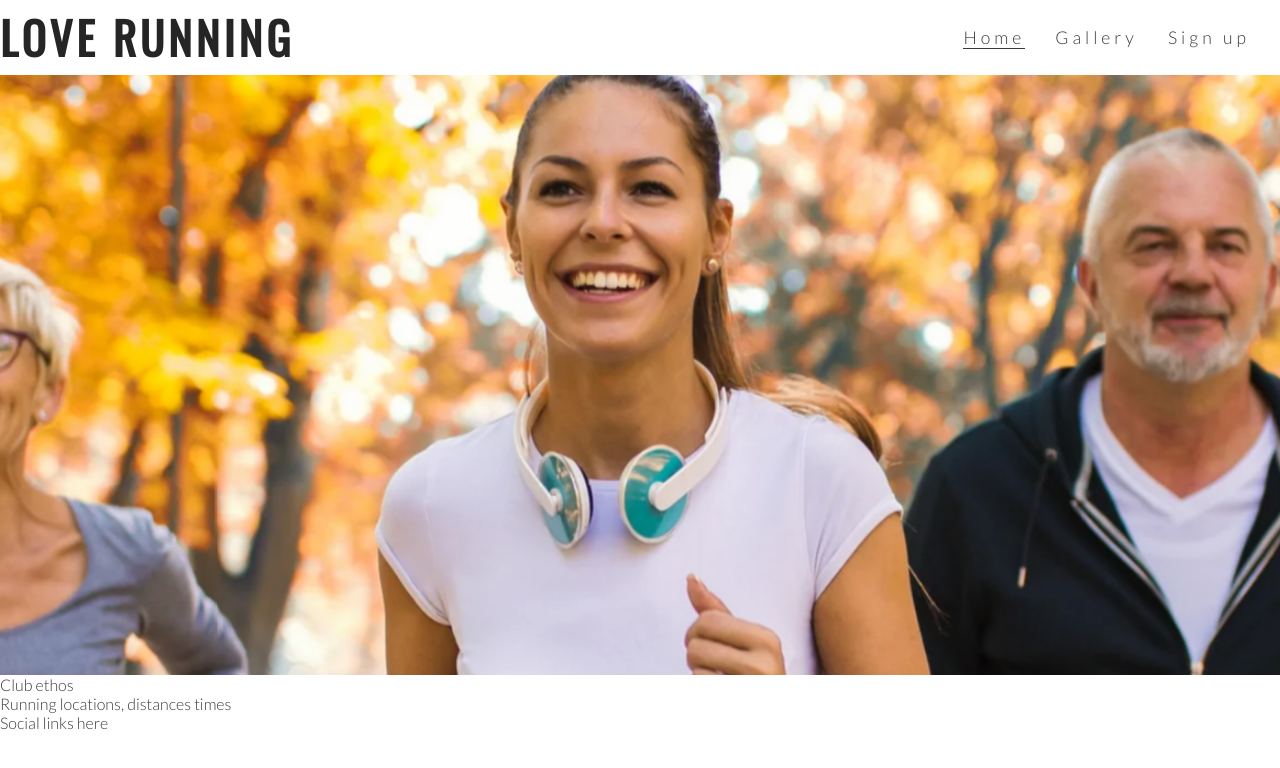
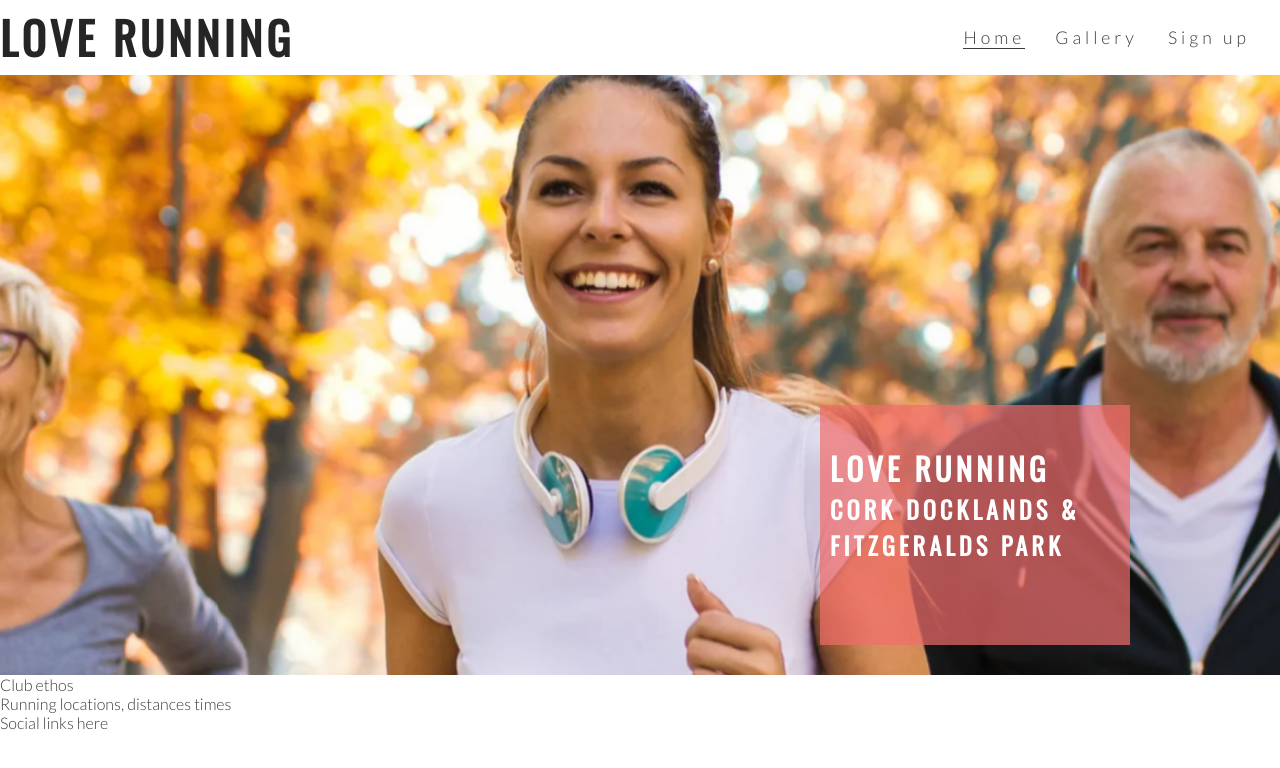
Before and after one commit to GregO44/love-running, a plain HTML site: page index.html in a window 1280 px wide. Drawn offline with nearby package versions, Linux system fonts and the light colour scheme.

Commit message:
add cover text and style

```diff
--- a/assets/css/style.css
+++ b/assets/css/style.css
@@ -54,12 +54,18 @@
     border-bottom: 1px solid #3a3a3a;
 }
 
-/* hero image */
+/* hero image and cover text */
 
 #hero-outer {
     height: 600px;
     width: 100%;
     overflow: hidden;
+
+    position: relative;
+}
+
+#cover-text, #cover-text h2 {
+    color: #fff
 }
 
 #hero-image {
@@ -83,3 +89,23 @@
         transform: scale(1.1);
     }
 }
+
+#cover-text {
+    font-size: 130%;
+    font-family: Oswald, sans-serif;
+    text-transform: uppercase;
+    letter-spacing: 4px;
+
+    width: 300px;
+    height: 200px;
+
+    padding-top: 40px;
+    padding-left: 10px;
+
+    background-color: rgba(241, 109, 107, .7);
+
+    bottom: 30px;
+    right: 150px;
+
+    position: absolute;
+}
--- a/index.html
+++ b/index.html
@@ -26,6 +26,10 @@
     </header>
     <section id="hero-outer">
         <div id="hero-image"></div>
+        <div id="cover-text">
+            <h2>Love Running</h2>
+            <h3>Cork Docklands & Fitzgeralds Park</h3>
+        </div>
     </section>
     <section>
         Club ethos
```
